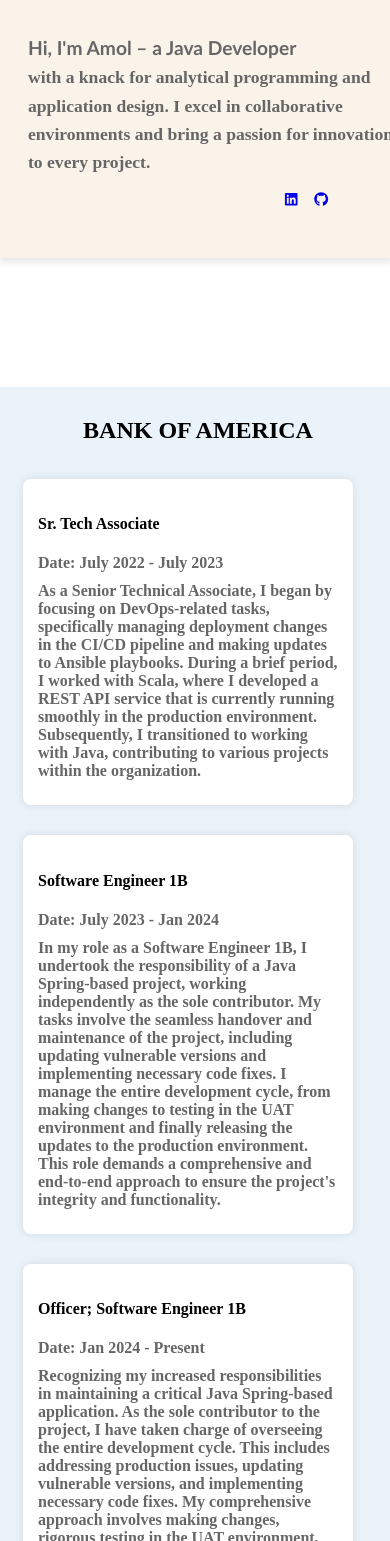
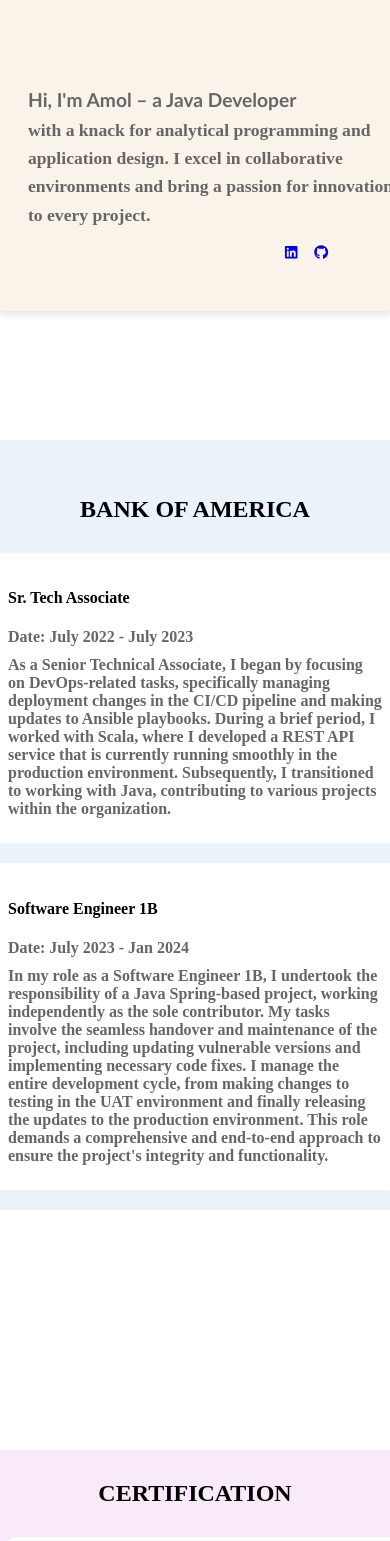
Before and after one commit to amolmote/amol_mote, a React (Vite) app: page / in a window 390 px wide. Shown: the part 459-2000 px from the top of the page. Built offline with nearby package versions, Linux system fonts and the light colour scheme.

Commit message:
css for mobilr changed

```diff
--- a/src/App.css
+++ b/src/App.css
@@ -19,4 +19,6 @@
   height: 100vh;
   font-size: 16px;
   font-weight: bold;
+
+  margin-bottom: 20px; /* Set bottom margin between sections */
 }
--- a/src/components/AboutPage.module.css
+++ b/src/components/AboutPage.module.css
@@ -43,7 +43,6 @@
 
 @media screen and (max-width: 460px) {
   .outerContainerDesign {
-    margin-top: -42px;
     width: 100%;
     flex-direction: column;
     padding: 10px;
@@ -56,7 +55,6 @@
   .aboutMeText {
     width: 100%;
     padding: 20px;
-    margin-top: -6px;
   }
 
   .titleStyle {
--- a/src/components/CertificateCard.module.css
+++ b/src/components/CertificateCard.module.css
@@ -15,3 +15,11 @@
 .card:hover {
   transform: scale(1.05);
 }
+
+@media only screen and (max-width: 767px) {
+  .card {
+    width: 100%; /* Make the card take up the full width of the screen */
+    margin: 10px 0; /* Adjust margin for better spacing */
+    box-shadow: none; /* Remove box-shadow for simplicity on small screens */
+  }
+}
--- a/src/components/CertificationContainer.module.css
+++ b/src/components/CertificationContainer.module.css
@@ -12,13 +12,15 @@
   flex-wrap: wrap;
 }
 
-@media screen and (max-width: 767px) {
+@media only screen and (max-width: 767px) {
   .certContainer {
-    margin-top: 860px;
-    width: 100%;
+    width: 100%; /* Make the container take up the full width of the screen */
+    margin: 10px 0; /* Adjust margin for better spacing */
+    box-shadow: none; /* Remove box-shadow for simplicity on small screens */
   }
+
   .cardsDiv {
-    display: flex;
-    flex-direction: column;
+    flex-direction: column; /* Stack cards vertically on small screens */
+    align-items: center; /* Center-align cards */
   }
 }
--- a/src/components/JobRoleCards.module.css
+++ b/src/components/JobRoleCards.module.css
@@ -15,3 +15,11 @@
 .card:hover {
   transform: scale(1.05);
 }
+
+@media only screen and (max-width: 767px) {
+  .card {
+    width: 100%; /* Make the card take up the full width of the screen */
+    margin: 10px 0; /* Adjust margin for better spacing */
+    box-shadow: none; /* Remove box-shadow for simplicity on small screens */
+  }
+}
--- a/src/components/Resume.jsx
+++ b/src/components/Resume.jsx
@@ -6,7 +6,16 @@
     <div className={styles.resumeContainer}>
       <h2 style={{ textAlign: "center" }}>RESUME</h2>
       <div style={{ textAlign: "center" }}>
-        <embed src={pdf} type="application/pdf" width="100%" height="500px" />
+        <object data={pdf} type="application/pdf" width="100%" height="500px">
+          <p>
+            It appears you don't have a PDF plugin for this browser. No worries,
+            you can
+            <a href={pdf} download={pdf}>
+              download the PDF file
+            </a>
+            .
+          </p>
+        </object>
       </div>
     </div>
   );
--- a/src/components/Resume.module.css
+++ b/src/components/Resume.module.css
@@ -15,6 +15,6 @@
 @media screen and (max-width: 767px) {
   .resumeContainer {
     width: 100%;
-    margin-top: 770px;
+    margin-top: -20px;
   }
 }
--- a/src/components/WorkExperience.jsx
+++ b/src/components/WorkExperience.jsx
@@ -8,7 +8,9 @@
 
   return (
     <div className={styles.workExperienceContainer}>
-      <h2 style={{ textAlign: "center" }}>BANK OF AMERICA</h2>
+      <h2 style={{ textAlign: "center", marginTop: "46px" }}>
+        BANK OF AMERICA
+      </h2>
       <div className={styles.cardsDiv}>
         {jobRoles.map((role) => (
           <JobRoleCards key={role.designation} role={role} />
--- a/src/components/WorkExperience.module.css
+++ b/src/components/WorkExperience.module.css
@@ -12,15 +12,15 @@
   justify-content: space-around;
 }
 
-@media screen and (max-width: 767px) {
+@media only screen and (max-width: 767px) {
   .workExperienceContainer {
-    margin-bottom: 10px;
-    width: 100%;
-    margin-top: 4px;
+    width: 100%; /* Make the container take up the full width of the screen */
+    margin: 10px 0; /* Adjust margin for better spacing */
+    box-shadow: none; /* Remove box-shadow for simplicity on small screens */
   }
 
   .cardsDiv {
-    display: flex;
-    flex-direction: column;
+    flex-direction: column; /* Stack cards vertically on small screens */
+    align-items: center; /* Center-align cards */
   }
 }
--- a/src/store/my-store.jsx
+++ b/src/store/my-store.jsx
@@ -18,13 +18,13 @@
       summaryAboutRole:
         "In my role as a Software Engineer 1B, I undertook the responsibility of a Java Spring-based project, working independently as the sole contributor. My tasks involve the seamless handover and maintenance of the project, including updating vulnerable versions and implementing necessary code fixes. I manage the entire development cycle, from making changes to testing in the UAT environment and finally releasing the updates to the production environment. This role demands a comprehensive and end-to-end approach to ensure the project's integrity and functionality.",
     },
-    {
-      designation: "Officer; Software Engineer 1B",
-      dateFrom: "Jan 2024",
-      dateTill: "Present",
-      summaryAboutRole:
-        "Recognizing my increased responsibilities in maintaining a critical Java Spring-based application. As the sole contributor to the project, I have taken charge of overseeing the entire development cycle. This includes addressing production issues, updating vulnerable versions, and implementing necessary code fixes. My comprehensive approach involves making changes, rigorous testing in the UAT environment, and releasing updates to the production environment. This designation shift reflects the pivotal role I play in ensuring the reliability and functionality of the application.",
-    },
+    // {
+    //   designation: "Officer; Software Engineer 1B",
+    //   dateFrom: "Jan 2024",
+    //   dateTill: "Present",
+    //   summaryAboutRole:
+    //     "Recognizing my increased responsibilities in maintaining a critical Java Spring-based application. As the sole contributor to the project, I have taken charge of overseeing the entire development cycle. This includes addressing production issues, updating vulnerable versions, and implementing necessary code fixes. My comprehensive approach involves making changes, rigorous testing in the UAT environment, and releasing updates to the production environment. This designation shift reflects the pivotal role I play in ensuring the reliability and functionality of the application.",
+    // },
   ];
 
   const certificates = [
```
